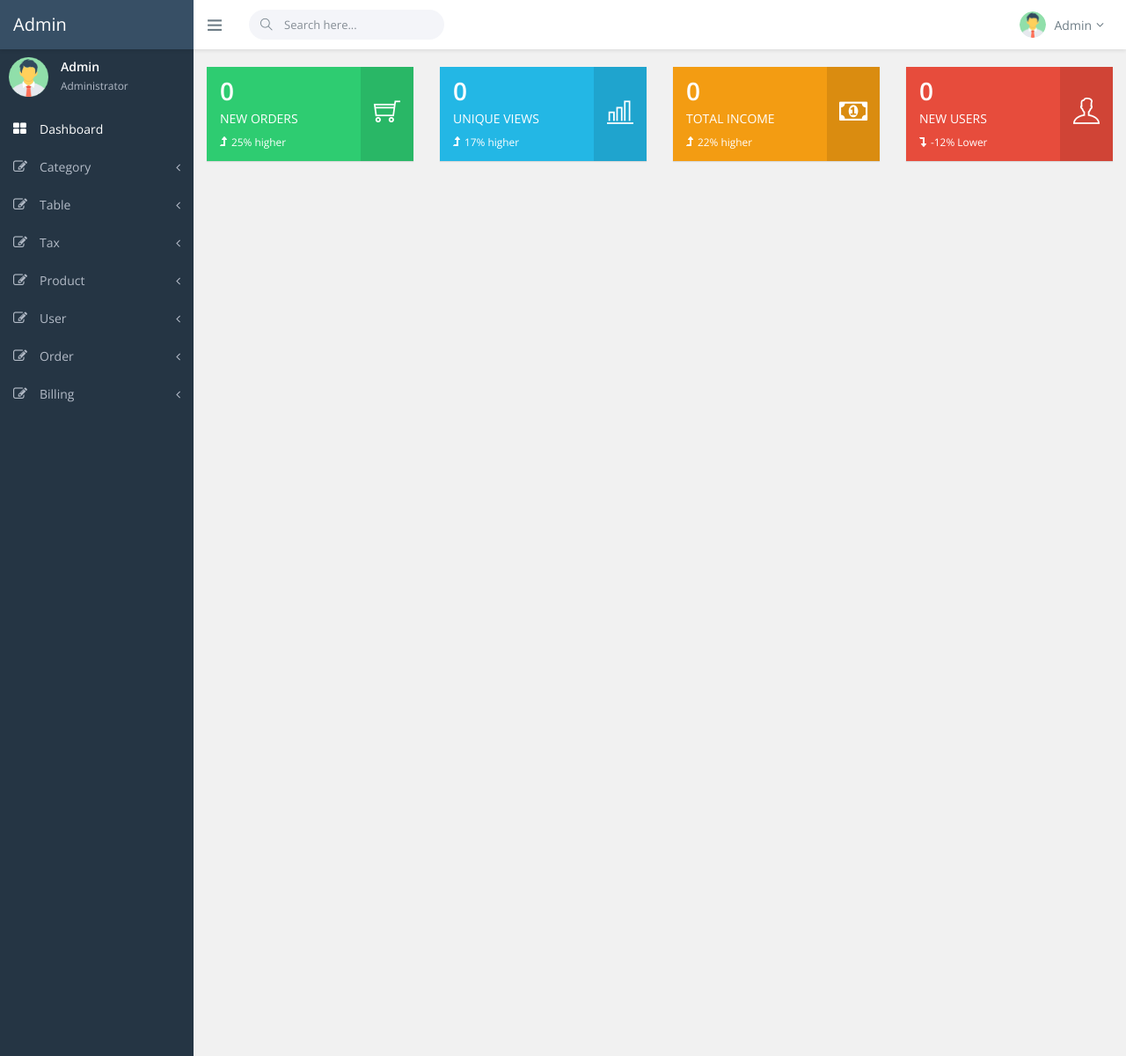
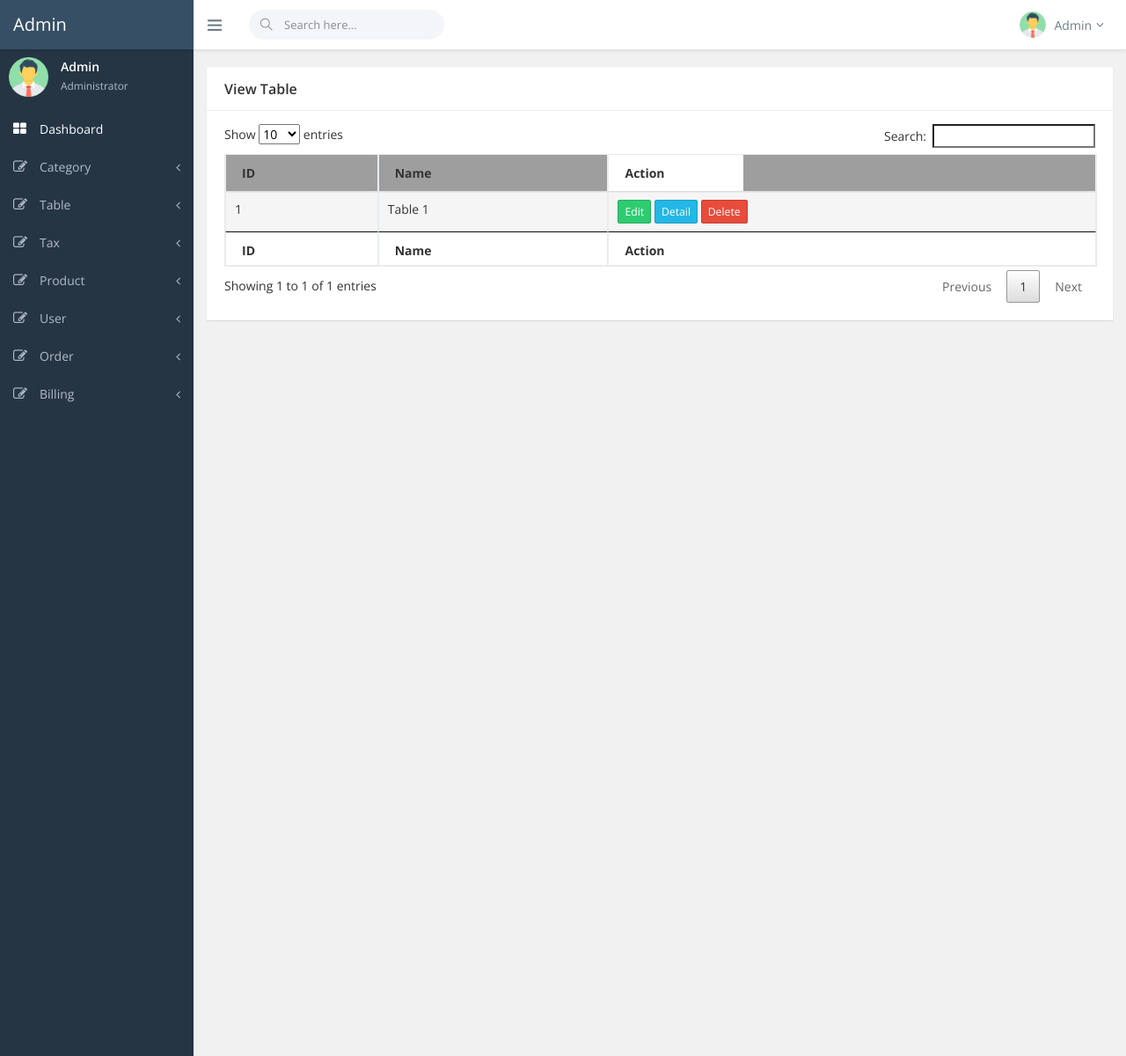
Before and after one commit to shaikhfaizanhassan/Gym_management_system_2022_php, a PHP site: page /index.php?viewTable in a window 1280 px wide. Shown: the whole page at 88% size. Run offline with PHP 8.4, Linux system fonts and the light colour scheme; some libraries are stand-ins or nearby versions; grey boxes are pictures that could not be loaded.

Commit message:
table added

```diff
--- a/index.php
+++ b/index.php
@@ -108,10 +108,10 @@
                             <span class="nav-label">Table</span><i class="fa fa-angle-left arrow"></i></a>
                         <ul class="nav-2-level collapse">
                             <li>
-                                <a href="form_basic.html">Add Table</a>
+                                <a href="index.php?addTable">Add Table</a>
                             </li>
                             <li>
-                                <a href="form_advanced.html">View Table</a>
+                                <a href="index.php?viewTable">View Table</a>
                             </li>
 
                         </ul>
@@ -203,6 +203,14 @@
                     {
                         include 'viewCategory.php';
                     }
+                    else if(isset($_GET['addTable']))
+                    {
+                        include 'addTable.php';
+                    }
+                    else if(isset($_GET['viewTable']))
+                    {
+                        include 'viewTable.php';
+                    }
                     else{
                         echo ' <div class="page-content fade-in-up">
                 <div class="row">
--- /dev/null
+++ b/viewTable.php
@@ -0,0 +1,42 @@
+   <div class="page-content fade-in-up" >
+                <div class="ibox">
+                    <div class="ibox-head">
+                        <div class="ibox-title">View Table</div>
+                    </div>
+                    <div class="ibox-body" >
+                        <table class="table table-striped table-bordered table-hover" id="myTable" cellspacing="0" width="100%" >
+                            <thead >
+                                <tr>
+                                    <th>ID</th>
+                                    <th>Name</th>
+                                    <th>Action</th>
+
+                                </tr>
+                            </thead>
+                            <tfoot>
+                                <tr>
+                                    <th>ID</th>
+                                    <th>Name</th>
+                                    <th>Action</th>
+
+                                </tr>
+                            </tfoot>
+                            <tbody>
+                                <tr>
+                                    <td>1</td>
+                                    <td>Table 1</td>
+                                    <td>
+                                        <a href="#" class="btn btn-success btn-sm">Edit</a>
+                                        <a href="#" class="btn btn-info btn-sm">Detail</a>
+                                        <a href="#" class="btn btn-danger btn-sm">Delete</a>
+
+                                    </td>
+
+                                </tr>
+
+                            </tbody>
+                        </table>
+                    </div>
+                </div>
+
+            </div>
```
Also changed, not shown: addTable.php (added, +33 -0 lines).
